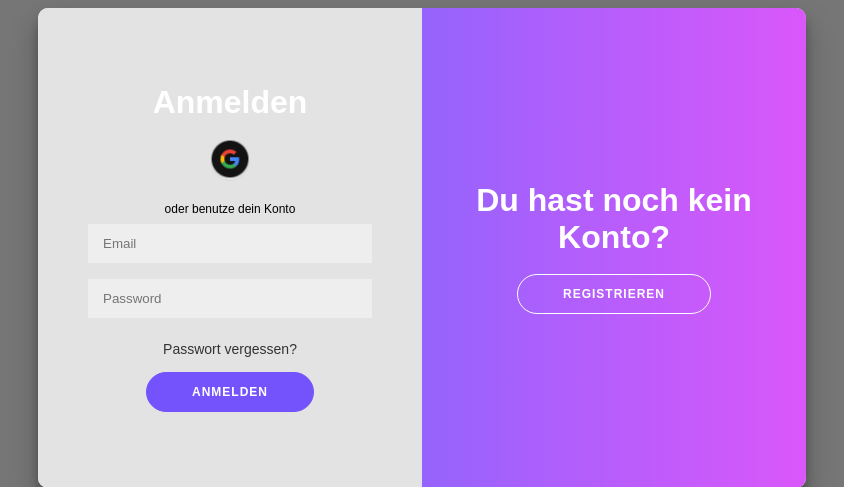
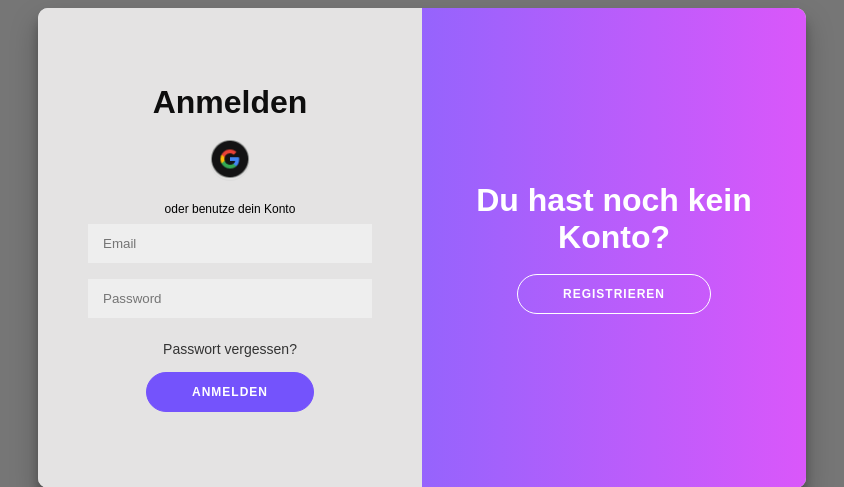
Before and after one commit to vaseesav/ITAB_Projekt, a PHP site: page /login.php in a window 1280 px wide. Shown: the part 132-619 px from the top of the page, without its empty margins (218-1062 px from the left). Run offline with PHP 8.4, Linux system fonts and the light colour scheme.

Commit message:
Changed form-box h1 from white to black [login-style.css]

```diff
--- a/assets/css/login-style.css
+++ b/assets/css/login-style.css
@@ -299,6 +299,10 @@ form {
 	text-align: center;
 }
 
+.form-box h1{
+    color: rgb(14, 14, 14);
+}
+
 input {
 	background-color: #eee;
 	border: none;
```
